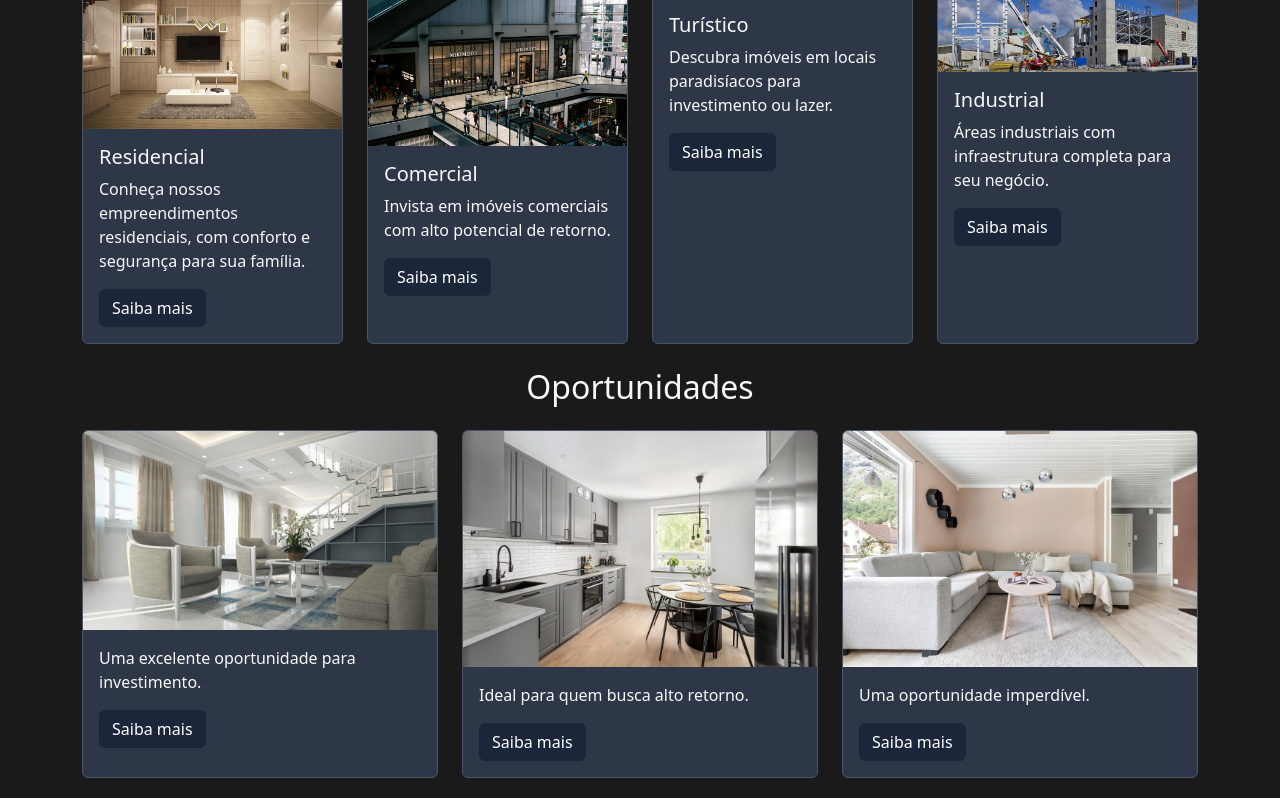
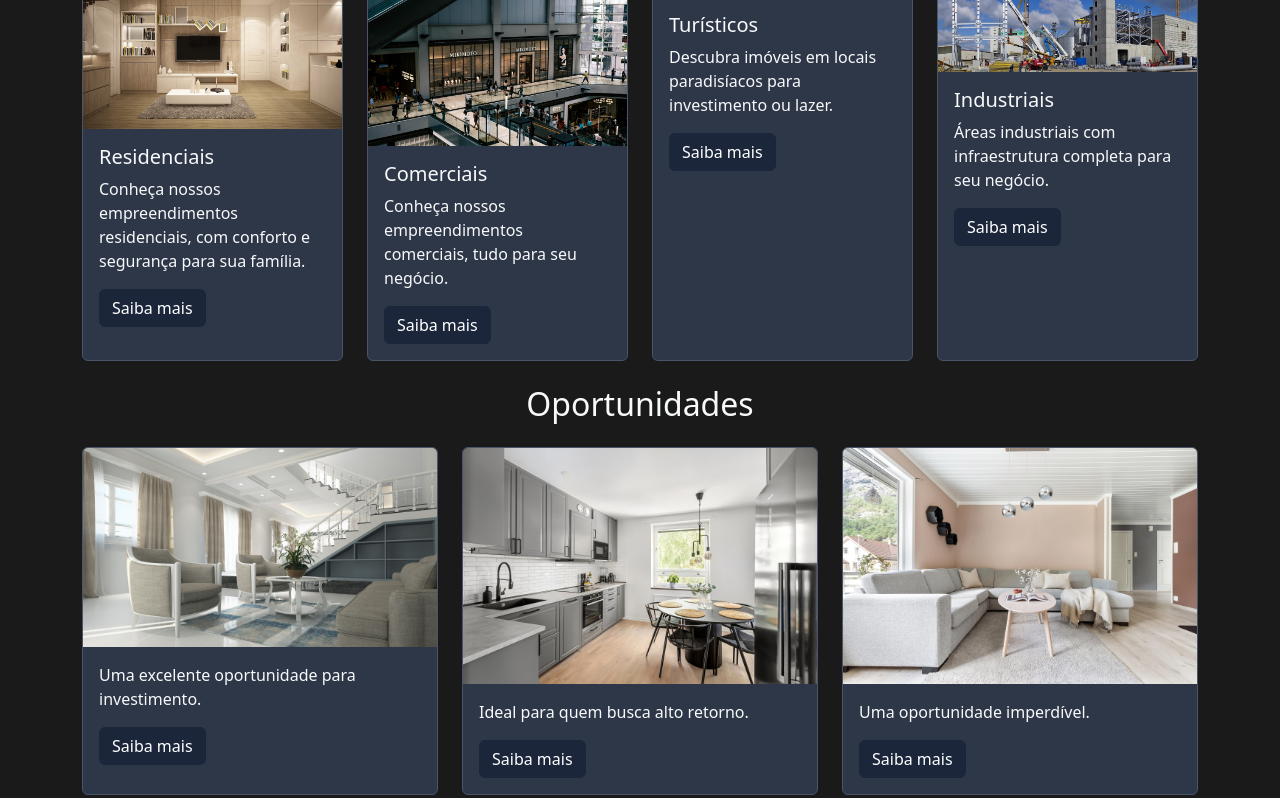
Before and after one commit to laisponceshimizu/imobiliariadofuturo, a plain HTML site: page navbar.html in a window 1280 px wide. Shown: the part 172-970 px from the top of the page. Drawn offline with Linux system fonts and the light colour scheme.

Commit message:
commit inicial

```diff
--- a/navbar.html
+++ b/navbar.html
@@ -97,7 +97,6 @@
     </style>
 </head>
 <body>
-
     <header id="cabecalho">
         <nav class="navbar navbar-expand-lg navbar-dark">
             <div class="container">
@@ -124,10 +123,7 @@
             </div>
         </nav>
     </header>
-
-
     <div data-bs-spy="scroll" data-bs-target="#cabecalho" data-bs-offset="0">
-
         <section id="inicio">
             <div class="container">
                 <div id="carousel-exemplo" class="carousel slide" data-bs-ride="carousel">
@@ -168,54 +164,45 @@
                 </div>
             </div>
         </section>
-
-
         <section id="empreendimentos">
             <div class="container">
                 <h2 class="text-center mb-4">Empreendimentos</h2>
                 <div class="row">
-
                     <div class="col-12 col-md-6 col-lg-3 mb-4">
                         <div class="card">
                             <img src="./images/card_residencial.jpg" class="card-img-top" alt="Residencial">
                             <div class="card-body">
-                                <h5 class="card-title">Residencial</h5>
+                                <h5 class="card-title">Residenciais</h5>
                                 <p class="card-text">Conheça nossos empreendimentos residenciais, com conforto e segurança para sua família.</p>
                                 <a href="#" class="btn btn-primary">Saiba mais</a>
                             </div>
                         </div>
                     </div>
-
-
                     <div class="col-12 col-md-6 col-lg-3 mb-4">
                         <div class="card">
                             <img src="./images/card_comercial.jpg" class="card-img-top" alt="Comercial">
                             <div class="card-body">
-                                <h5 class="card-title">Comercial</h5>
-                                <p class="card-text">Invista em imóveis comerciais com alto potencial de retorno.</p>
+                                <h5 class="card-title">Comerciais</h5>
+                                <p class="card-text">Conheça nossos empreendimentos comerciais, tudo para seu negócio.</p>
                                 <a href="#" class="btn btn-primary">Saiba mais</a>
                             </div>
                         </div>
                     </div>
-
-
                     <div class="col-12 col-md-6 col-lg-3 mb-4">
                         <div class="card">
                             <img src="./images/card_turistico.jpg" class="card-img-top" alt="Turístico">
                             <div class="card-body">
-                                <h5 class="card-title">Turístico</h5>
+                                <h5 class="card-title">Turísticos</h5>
                                 <p class="card-text">Descubra imóveis em locais paradisíacos para investimento ou lazer.</p>
                                 <a href="#" class="btn btn-primary">Saiba mais</a>
                             </div>
                         </div>
                     </div>
-
-
                     <div class="col-12 col-md-6 col-lg-3 mb-4">
                         <div class="card">
                             <img src="./images/card_industrial.jpg" class="card-img-top" alt="Industrial">
                             <div class="card-body">
-                                <h5 class="card-title">Industrial</h5>
+                                <h5 class="card-title">Industriais</h5>
                                 <p class="card-text">Áreas industriais com infraestrutura completa para seu negócio.</p>
                                 <a href="#" class="btn btn-primary">Saiba mais</a>
                             </div>
@@ -224,37 +211,28 @@
                 </div>
             </div>
         </section>
-
-
         <section id="oportunidades">
             <div class="container">
                 <h2 class="text-center mb-4">Oportunidades</h2>
                 <div class="row">
-
                     <div class="col-12 col-md-6 col-lg-4 mb-4">
                         <div class="card">
                             <img src="./images/produto1.jpg" class="card-img-top" alt="Produto 1">
                             <div class="card-body">
-
                                 <p class="card-text">Uma excelente oportunidade para investimento.</p>
                                 <a href="#" class="btn btn-primary">Saiba mais</a>
                             </div>
                         </div>
                     </div>
-
-
                     <div class="col-12 col-md-6 col-lg-4 mb-4">
                         <div class="card">
                             <img src="./images/produto2.jpg" class="card-img-top" alt="Produto 2">
                             <div class="card-body">
-
                                 <p class="card-text">Ideal para quem busca alto retorno.</p>
                                 <a href="#" class="btn btn-primary">Saiba mais</a>
                             </div>
                         </div>
                     </div>
-
-
                     <div class="col-12 col-md-6 col-lg-4 mb-4">
                         <div class="card">
                             <img src="./images/produto3.jpg" class="card-img-top" alt="Produto 3">
@@ -268,8 +246,6 @@
                 </div>
             </div>
         </section>
-
-
         <section id="contato">
             <div class="container">
                 <h2 class="text-center mb-4">Contato</h2>
@@ -295,8 +271,6 @@
             </div>
         </section>
     </div>
-
-
     <div class="toast-container position-fixed bottom-0 end-0 p-3">
         <div data-bs-autohide="false" class="toast" id="mensagens-alerta">
             <header class="toast-header">
@@ -312,7 +286,6 @@
             </div>
         </div>
     </div>
-
     <script src="./lib/bootstrap.bundle.min.js"></script>
     <script>
         const ativadorToast = document.getElementById('btn-checar-emails');
```
